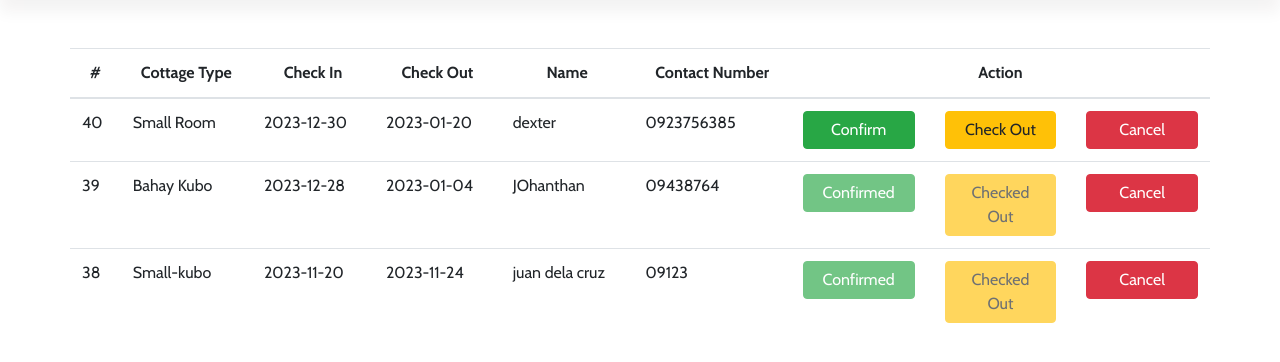
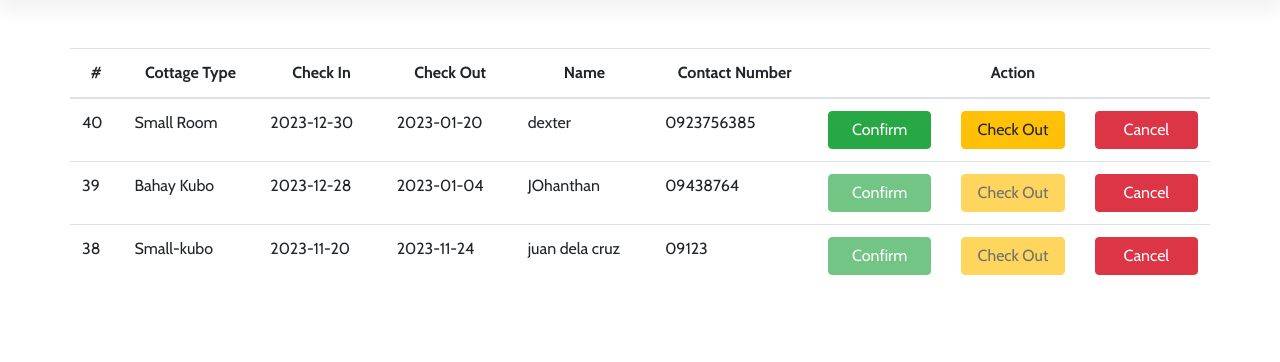
Before and after one commit to EyeKonick/Nirvana, a PHP site: page /admin/booked.php in a window 1280 px wide. Shown: the part 87-449 px from the top of the page. Run offline with PHP 8.4, Linux system fonts and the light colour scheme; a user stored in the database is signed in; data comes from the database, SQL or seed files in the repository; data that the repository does not hold is empty; some libraries are stand-ins or nearby versions.

Commit message:
remove ed from confirmed and checked out

```diff
--- a/admin/booked.php
+++ b/admin/booked.php
@@ -145,14 +145,14 @@ try {
                   <?php if ($booking->isConfirmed == false) : ?>
                     <a href="confirm_confirm.php?id=<?= $booking->id; ?>" class="btn btn-success w-100">Confirm</a>
                   <?php else : ?>
-                    <a href="#" class="btn btn-success disabled w-100">Confirmed</a>
+                    <a href="#" class="btn btn-success disabled w-100">Confirm</a>
                   <?php endif; ?>
                 </div>
                 <div class="col">
                   <?php if ($booking->isBooked == true) : ?>
                     <a href="confirm_check_out.php?id=<?= $booking->id; ?>" class="btn btn-warning w-100">Check Out</a>
                   <?php else : ?>
-                    <a href="#" class="btn btn-warning disabled w-100">Checked Out</a>
+                    <a href="#" class="btn btn-warning disabled w-100">Check Out</a>
                   <?php endif; ?>
                 </div>
                 <div class="col">
```
